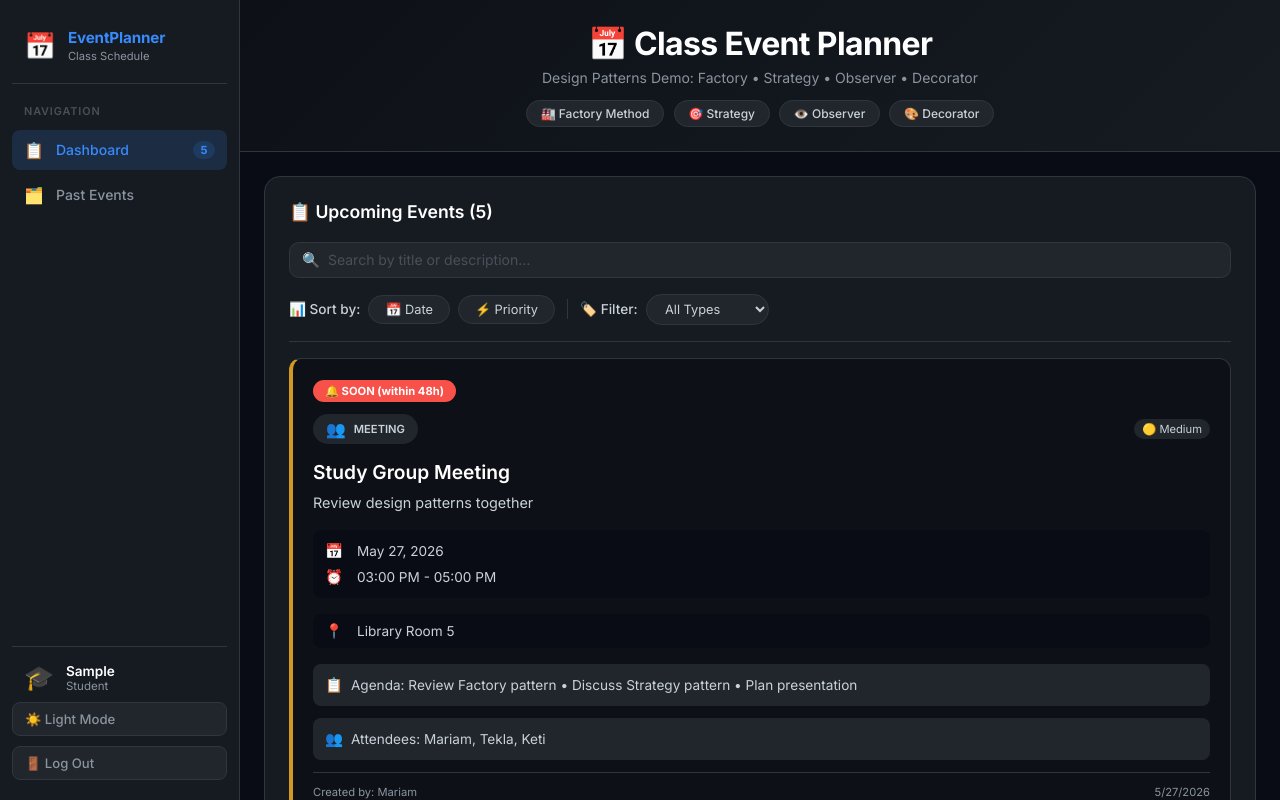
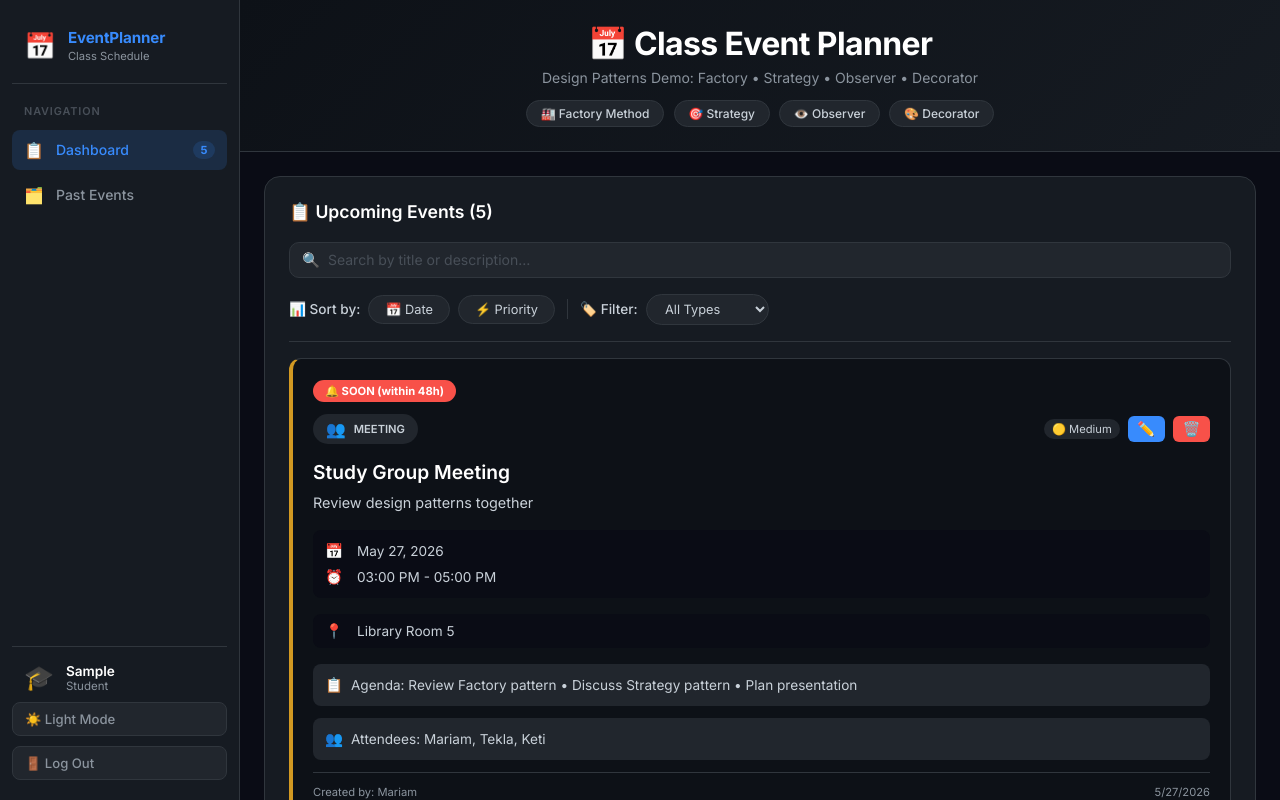
Before and after one commit to KetiShavelashvili/classEventPlanner, a React (Vite) app: page / in a window 1280 px wide. Both pictures are taken after typing "Sample", "Sample123" into the empty fields and a click on the button "Sign In →". Built offline with nearby package versions, Linux system fonts and the light colour scheme; the HTML template or start-up script is replaced by a standard one.

Commit message:
Fix: Hide edit/delete buttons for past events

```diff
--- a/src/components/EventCard.jsx
+++ b/src/components/EventCard.jsx
@@ -2,7 +2,7 @@ import React from 'react';
 import { getEventTypeIcon, getPriorityEmoji } from '../types/eventTypes';
 import './EventCard.css';
 
-const EventCard = ({ event, onDelete, onEdit, isTeacher }) => {
+const EventCard = ({ event, onDelete, onEdit }) => {
   const formatDate = (date) => {
     return date.toLocaleDateString('en-US', {
       month: 'short',
@@ -22,7 +22,6 @@ const EventCard = ({ event, onDelete, onEdit, isTeacher }) => {
     return start.toDateString() === end.toDateString();
   };
 
-  // Check if event is happening within 48 hours
   const isSoon = () => {
     const now = new Date();
     const eventDate = new Date(event.startDate);
@@ -31,7 +30,9 @@ const EventCard = ({ event, onDelete, onEdit, isTeacher }) => {
   };
 
   const isPast = () => {
-    return new Date(event.startDate) < new Date();
+    const now = new Date();
+    const eventEndDate = new Date(event.endDate);
+    return eventEndDate < now;
   };
 
   return (
@@ -47,7 +48,9 @@ const EventCard = ({ event, onDelete, onEdit, isTeacher }) => {
         </div>
         <div className="event-actions">
           <span className="event-priority">{getPriorityEmoji(event.priority)} {event.priority}</span>
-          {isTeacher && (
+
+          {/* Only show edit/delete buttons for non-past events */}
+          {!isPast() && (
             <>
               <button onClick={() => onEdit(event)} className="edit-btn" title="Edit event">
                 ✏️
```
